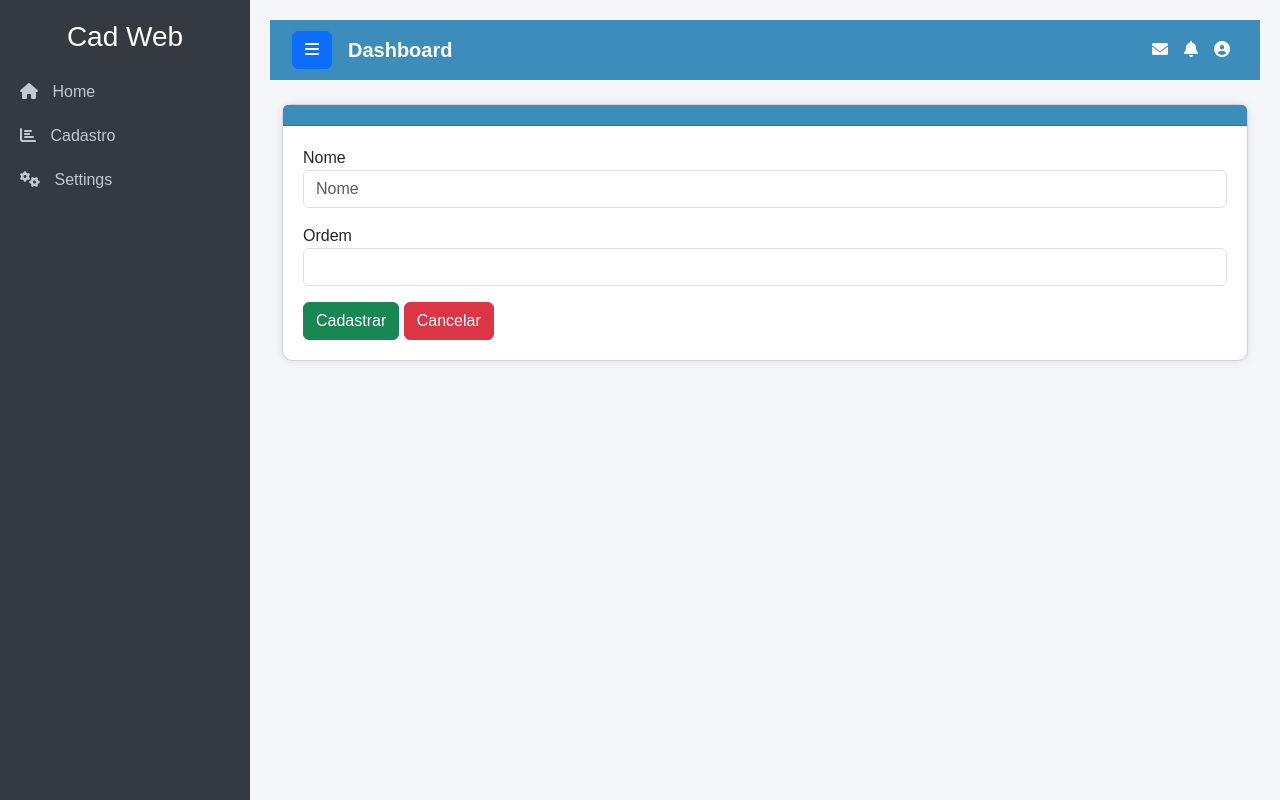
After one commit to Claudio-Emanuel/CadWeb, a Django app: page /formularioCategoria in a window 1280 px wide. The commit adds this page. Run offline with Django 4.2, Linux system fonts and the light colour scheme; some libraries are stand-ins or nearby versions.

Commit message:
Deu certo 2 V2.0

```diff
--- a/home/forms.py
+++ b/home/forms.py
@@ -0,0 +1,12 @@
+from .models import *
+from django import forms
+
+
+class CategoriaForm(forms.ModelForm):
+    class Meta:
+        model= Categoria
+        fields = ['nome', 'ordem']
+        widgets = {
+            'nome' : forms.TextInput(attrs={'class' : 'form-control', 'place-holder': 'Nome'}),
+            'ordem' : forms.NumberInput(attrs={'class' : 'inteiro form-control', 'placeholder': ''}),
+        }
--- a/home/urls.py
+++ b/home/urls.py
@@ -3,5 +3,6 @@ from . import views
 
 urlpatterns = [
     path('', views.index, name="index"),
-    path('categoria', views.categoria, name='produto'),
+    path('categoria', views.categoria, name='categoria'),
+    path('formularioCategoria' , views.form_categoria, name='formulario')
 ]
--- a/home/views.py
+++ b/home/views.py
@@ -1,12 +1,32 @@
-from django.shortcuts import render
+from django.shortcuts import render, redirect
 
-from .models import Categoria
+from .models import *
+from .forms import *
 
+
+#--------------------------------------------------------
 def index(request):
     return render(request,'index.html')
-
+#--------------------------------------------------------
 def categoria(request):
     contexto = {
         'lista' : Categoria.objects.all().order_by('id'),
     }
     return render(request, 'categoria.html',contexto)
+#--------------------------------------------------------
+def form_categoria(request):
+
+    if request.method == 'POST':
+        form=CategoriaForm(request.POST)
+#--------------------------------------------------------
+        if form.is_valid():
+            form.save()
+            return redirect('categoria')
+    else:
+        form=CategoriaForm()
+#--------------------------------------------------------
+    contexto = {
+        'form' : form,
+    }
+    return render(request, 'formulario.html', contexto )
+#--------------------------------------------------------
--- a/templates/base.html
+++ b/templates/base.html
@@ -11,6 +11,7 @@
     <link href="{% static 'css/style.css' %}" rel="stylesheet" >
     <link rel="stylesheet" href="https://code.jquery.com/ui/1.12.1/themes/base/jquery-ui.css">
     <script src="https://cdnjs.cloudflare.com/ajax/libs/bootstrap-confirmation2/4.2.0/bootstrap-confirmation.min.js"></script>
+    <link rel="stylesheet" href="https://cdn.jsdelivr.net/npm/bootstrap-icons@1.11.3/font/bootstrap-icons.min.css">
 
 </head>
 <body>
--- a/templates/categoria.html
+++ b/templates/categoria.html
@@ -4,13 +4,12 @@
 {%block conteudo%}
 
     <table class="table table-bordered table-hover w-75 mx-auto">
-        <button type="button" class="btn btn-outline-primary" ><i class="bi bi-plus-lg"></i>Novo produto</button>
+        <button type="button" class="btn btn-outline-primary" onclick="location.href='{% url "formulario" %}'" ><i class="bi bi-plus-lg"></i>Novo produto</button>
         <thead class="thead-dark">
             <tr>
                 <th scope="col">Código</th>
                 <th scope="col">Descrição</th>
                 <th scope="col">Estoque</th>
-                <th scope="col">Valor (R$)</th>
                 <th scope="col">Ação</th>
             </tr>
         </thead>
--- /dev/null
+++ b/templates/formulario.html
@@ -0,0 +1,26 @@
+{% extends 'base.html' %}
+
+{% block titulo %} Formulario de Produtos {% endblock %}
+
+{% block titulo_page %} Cadastro de produto {% endblock %}
+
+{% block conteudo %}
+
+    <form method="post">
+        {% csrf_token %}
+        <p>
+            <label for="id.nome">Nome</label>
+            <input type="text" name="nome" class="form-control" placeholder="Nome" maxlength="100" required id="id_nome">
+        </p>
+
+
+        <p>
+            <label for="id.nome">Ordem</label>
+            <input type="number" name="ordem" class="inteiro form-control" placeholder=""  required id="id_ordem">
+        </p>
+
+            <button type="submit" class="btn btn-success">Cadastrar</button>
+            <button type="submit" onclick="location.href=' {% url "categoria" %}'" class="btn btn-danger">Cancelar</button>
+    </form>
+
+{% endblock %}
--- a/templates/menu.html
+++ b/templates/menu.html
@@ -6,7 +6,7 @@
         <a href="#" class="nav-link"><i class="fas fa-chart-bar"></i> <span>Cadastro</span></a>
         <ul class="submenu nav flex-column">
             <li class="nav-item">
-                <a href="{% url 'produto' %}" class="nav-link">Categorias</a>
+                <a href="{% url 'categoria' %}" class="nav-link">Categorias</a>
             </li>
 
             <li class="nav-item">
```
Also changed, not shown: home/models.py (line endings or trailing spaces).
